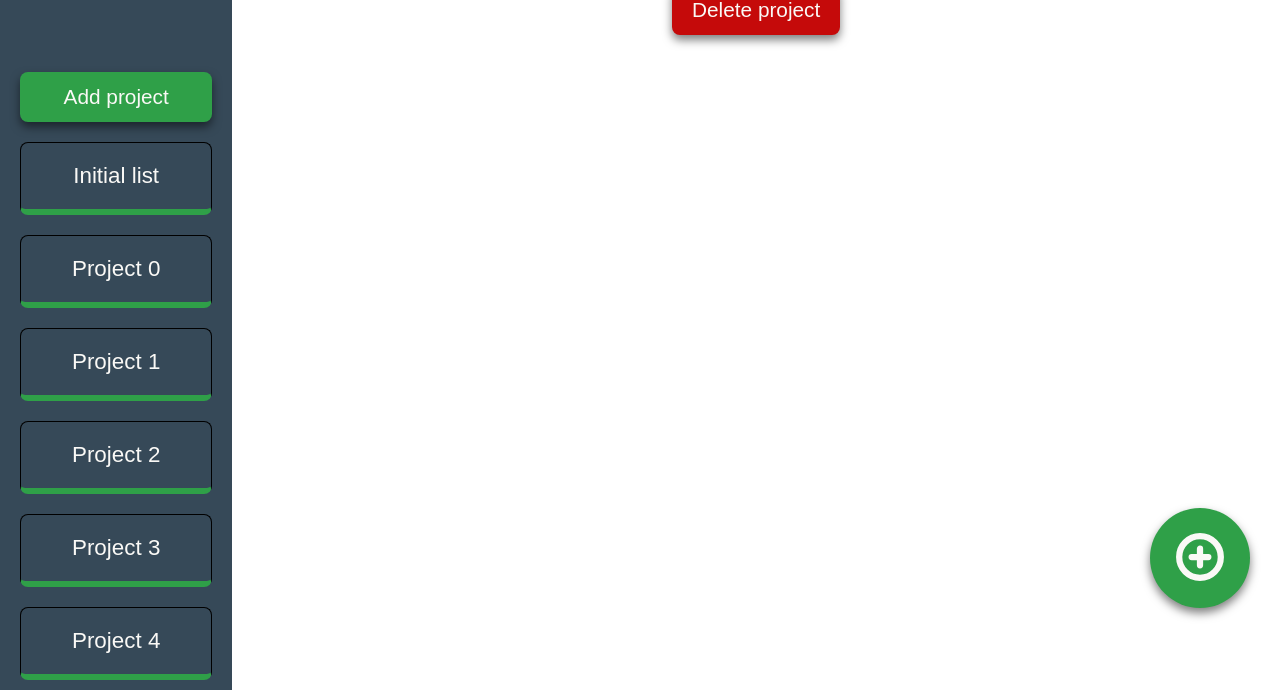
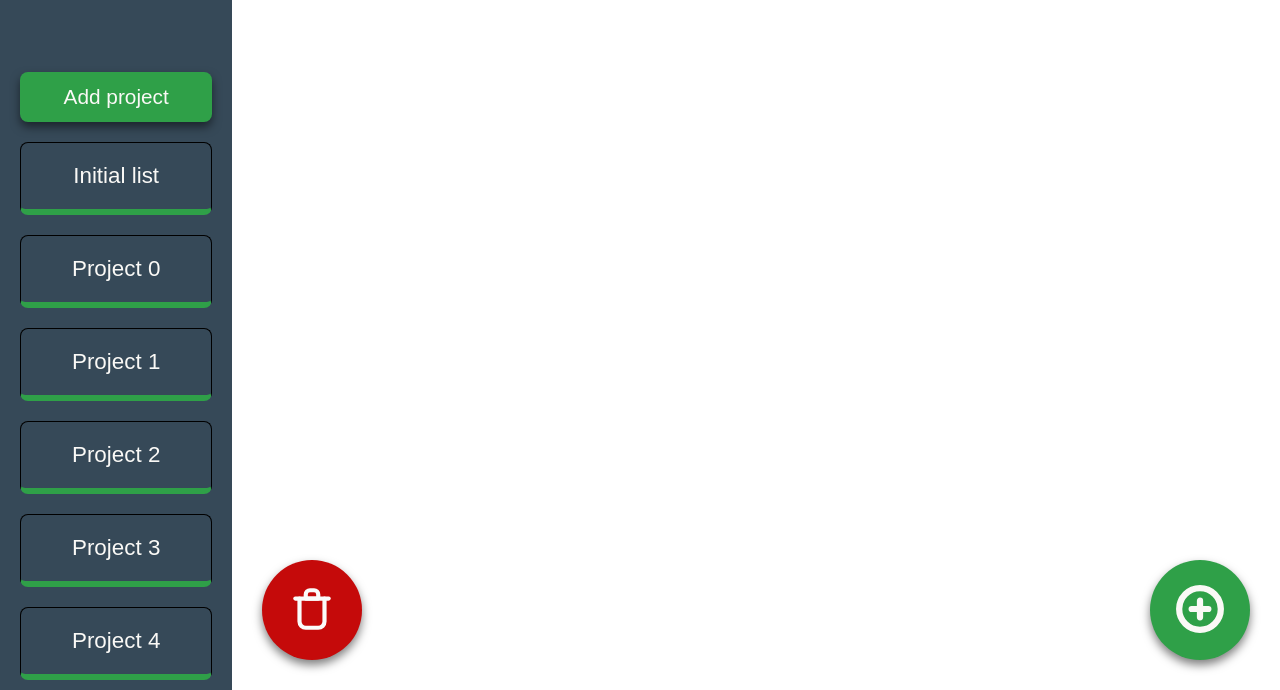
Before and after one commit to JustNormalProgrammer/odin-todo, a website built with webpack: page src/template.html in a window 1280 px wide. Shown: the part 162-852 px from the top of the page. Built offline with nearby package versions, Linux system fonts and the light colour scheme.

Commit message:
Improve style of the delete project button.
Marking a todo as complete now decreases
brightness of the element.

```diff
--- a/src/index.js
+++ b/src/index.js
@@ -151,8 +151,13 @@ const ScreenController = (function () {
         checkbox.type = "checkbox";
         checkbox.name = "isDone";
         checkbox.id = "isDone";
+        if(todo.isComplete) {
+            card.classList.toggle('todo-item-darken');
+            checkbox.checked = true;
+        }
         checkbox.addEventListener('click', () => {
             todo.switchStatus();
+            card.classList.toggle('todo-item-darken');
         })
         const divInfo = document.createElement('div');
         divInfo.classList.add('todo-info');
@@ -161,7 +166,7 @@ const ScreenController = (function () {
         divHeader.classList.add('todo-header')
         const divDesc = document.createElement('div');
         divDesc.textContent = todo.desc;
-        divDesc.classList.add('todo-desc')
+        divDesc.classList.add('todo-desc');
         divInfo.appendChild(divHeader);
         divInfo.appendChild(divDesc);
         const divDate = document.createElement('div');
@@ -200,17 +205,27 @@ const ScreenController = (function () {
         return cardWrapper;
     }
 
-    function createAddTodoButton(){
+    function createAddTodoAndDeleteProjectButton(){
         if(document.querySelector('.add-todo-btn')) return;
-        const button = document.createElement('button');
-        button.classList.add('add-todo-btn');
-        const img = document.createElement('img');
-        img.src= addBtnImg;
-        button.appendChild(img);
-        button.addEventListener('click', ()=>{
+        const addButton = document.createElement('button');
+        const delButton = document.createElement('button');
+        addButton.classList.add('add-todo-btn');
+        delButton.classList.add('del-btn');
+        const imgDel = document.createElement('img');
+        const imgAdd = document.createElement('img');
+        imgDel.src = deleteBtnImg;
+        imgAdd.src= addBtnImg;
+        addButton.appendChild(imgAdd);
+        delButton.appendChild(imgDel);
+        addButton.addEventListener('click', ()=>{
             dialogTodo.showModal();
         })
-        main.appendChild(button);
+        delButton.addEventListener('click', () => {
+            projects.remove(activeProject);
+            displayProjects();
+        })
+        main.appendChild(addButton);
+        main.appendChild(delButton);
     }
 
     function createProjectCard(project) {
@@ -228,27 +243,25 @@ const ScreenController = (function () {
         return li;
     }
     function displayActiveProject() {
-
         resetTodo();
         projectHeader.textContent = activeProject.name;
         for (let todo of activeProject.todoList) {
             todoDisplayed.appendChild(createTodoCard(todo));
         }
-        const button = document.createElement('button');
-        button.textContent = "Delete project"
-        button.classList.add('main-btn', 'del-btn');
-        todoDisplayed.appendChild(button);
-        button.addEventListener('click', () => {
-            projects.remove(activeProject);
-            displayProjects();
-        })
-        createAddTodoButton();
+        createAddTodoAndDeleteProjectButton();
     }
     function resetTodo(){
         while (todoDisplayed.firstChild) {
             todoDisplayed.removeChild(todoDisplayed.firstChild);
         }
+
         projectHeader.textContent = '';
+    }
+    function hideButtons(){
+        const delBtn = document.querySelector('.del-btn');
+        const addButton = document.querySelector('.add-todo-btn');
+        main.removeChild(addButton);
+        main.removeChild(delBtn);
     }
 
     function displayProjects() {
@@ -260,6 +273,7 @@ const ScreenController = (function () {
             displayActiveProject();
         }
         if(projects.projectList.length === 0) {
+            hideButtons();
             resetTodo();
             return;
         }
--- a/src/style.css
+++ b/src/style.css
@@ -41,10 +41,7 @@ h1{
     box-shadow: 0px 10px 20px 2px rgba(0, 0, 0, 0.25);
     filter: brightness(75%);
 }
-.del-btn{
-    background-color: #c50a0a;
-    padding: 0 20px;
-}
+
 .left-toc{
     display: flex;
     flex-direction: column;
@@ -180,6 +177,9 @@ main{
     padding: 10px;
     border-radius: 8px;
 }
+.todo-item-darken{
+    filter: brightness(55%);
+}
 .todo-info{
     margin-right: auto;
 }
@@ -201,7 +201,7 @@ input[type="checkbox"]{
     height: 25px;
 }
 .add-todo-btn{
-    position: fixed;
+    position: absolute;
     width: 100px;
     height: 100px;
     border-radius:50%;
@@ -218,8 +218,28 @@ input[type="checkbox"]{
     box-shadow: 0px 10px 20px 2px rgba(0, 0, 0, 0.25);
     filter: brightness(75%);
 }
-.add-todo-btn img{
+.add-todo-btn img, .del-btn img{
     width: 50px;
+}
+.del-btn{
+    position: absolute;
+    width: 100px;
+    height: 100px;
+    border-radius:50%;
+    background-color: #c50a0a;
+    left: 30px;
+    bottom: 30px;
+    border: none;
+    box-shadow: 0px 5px 10px 0px rgba(0, 0, 0, 0.5);
+    transition: filter ease .5s, box-shadow ease .5s, transform ease .5s;
+}
+.del-btn img{
+    filter: invert(100%) sepia(2%) saturate(720%) hue-rotate(324deg) brightness(100%) contrast(97%);
+}
+.del-btn:hover{
+    transform: translateY(-5px);
+    box-shadow: 0px 10px 20px 2px rgba(0, 0, 0, 0.25);
+    filter: brightness(75%);
 }
 .card-wrapper{
     display: flex;
```
